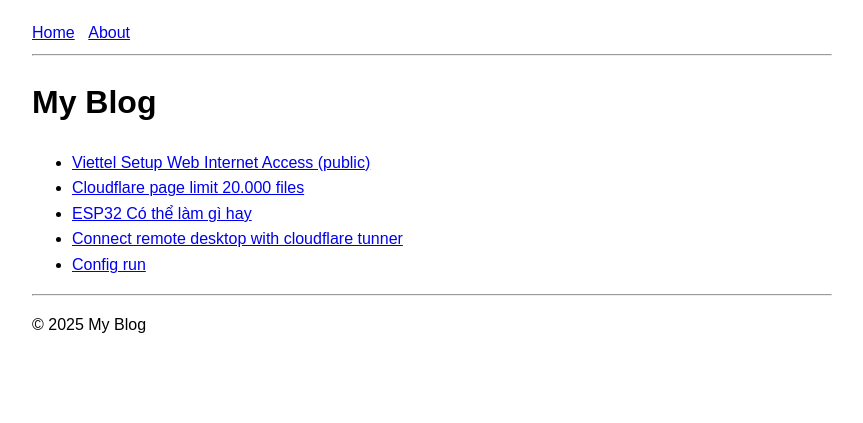
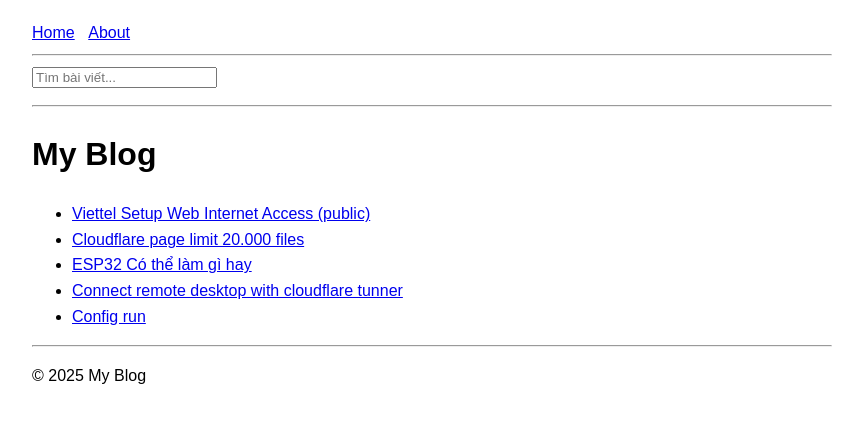
Before and after one commit to tranchausky/blog, a Jekyll site: the page built from index.md, in a window 1280 px wide. Shown: the top 423 px of the page, without its empty margins (208-1071 px from the left). Built offline with Jekyll 4.4.1, drawn with Linux system fonts in a browser that asks for light colours; a script that is not in the unit is left out.

Commit message:
Update default.html

```diff
--- a/_layouts/default.html
+++ b/_layouts/default.html
@@ -4,6 +4,7 @@
   <meta charset="UTF-8">
   <title>{{ page.title }} - {{ site.title }}</title>
   <meta name="viewport" content="width=device-width, initial-scale=1.0">
+  <script src="{{ '/assets/js/my-script.js' | relative_url }}"></script>
   <style>
     body {
       font-family: sans-serif;
@@ -17,6 +18,7 @@
     }
     #disqus_thread{border: 1px solid #80808052; padding: 10px; max-width: 500px; margin: auto; margin-top: 100px; margin-bottom: 30px;}
   </style>
+  <script src='statics/'></script>
 </head>
 <body>
   <nav>
@@ -25,7 +27,11 @@
   </nav>
 
   <hr />
-
+   <div id="search-container">
+  <input type="text" id="search-input" placeholder="Tìm bài viết..." />
+  <ul id="search-results"></ul>
+</div>
+ <hr />
   <main>
     {{ content }}
   </main>
```
